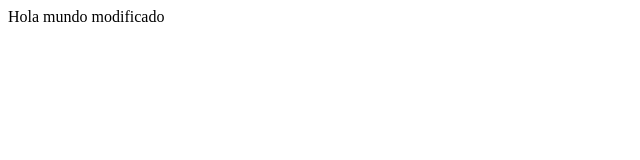
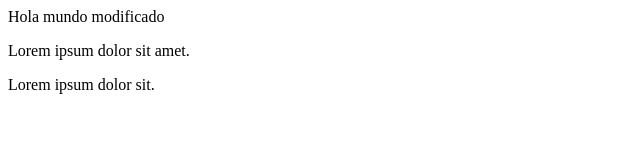
Before and after one commit to Williams19094528/ramirosepulveda.github.io, a plain HTML site: page index.html in a window 1280 px wide. Shown: the whole page, without its empty margins (0-640 px from the left). Drawn offline with Linux system fonts and the light colour scheme.

Commit message:
modificacion de williams camacaro

```diff
--- a/index.html
+++ b/index.html
@@ -1,11 +1,15 @@
 <!DOCTYPE html>
 <html lang="en">
-<head>
-    <meta charset="UTF-8">
-    <meta name="viewport" content="width=device-width, initial-scale=1.0">
+  <head>
+    <meta charset="UTF-8" />
+    <meta name="viewport" content="width=device-width, initial-scale=1.0" />
     <title>Document</title>
-</head>
-<body>
-   Hola mundo modificado
-</body>
+  </head>
+  <body>
+    Hola mundo modificado
+    <p>Lorem ipsum dolor sit amet.</p>
+    <footer>
+      <p>Lorem ipsum dolor sit.</p>
+    </footer>
+  </body>
 </html>
```
